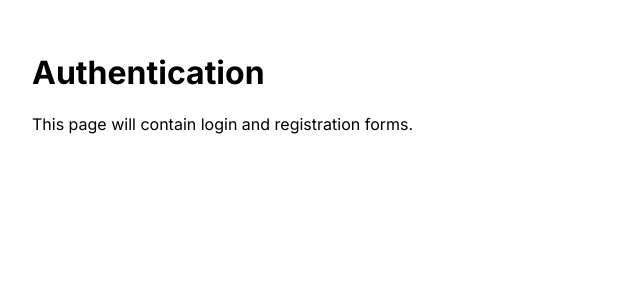
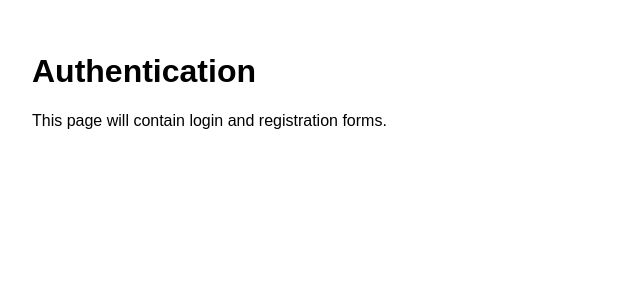
Before and after one commit to ManoliMeletiou/project-z-meletiou-mathematics, a Next.js app in the folder frontend/: page /auth in a window 1280 px wide. Shown: the top 300 px of the page, without its empty margins (0-640 px from the left). Built offline with nearby package versions, Linux system fonts and the light colour scheme.

Commit message:
Fix Vercel build by removing Google font dependency

```diff
--- a/frontend/app/layout.tsx
+++ b/frontend/app/layout.tsx
@@ -1,11 +1,8 @@
 import './globals.css';
-import { Inter } from 'next/font/google';
-
-const inter = Inter({ subsets: ['latin'] });
 
 export const metadata = {
   title: 'Project Z',
-  description: 'AI‑powered mathematics learning platform.',
+  description: 'AI-powered mathematics learning platform.',
 };
 
 export default function RootLayout({
@@ -15,7 +12,7 @@
 }) {
   return (
     <html lang="en">
-      <body className={inter.className}>{children}</body>
+      <body>{children}</body>
     </html>
   );
 }
```
